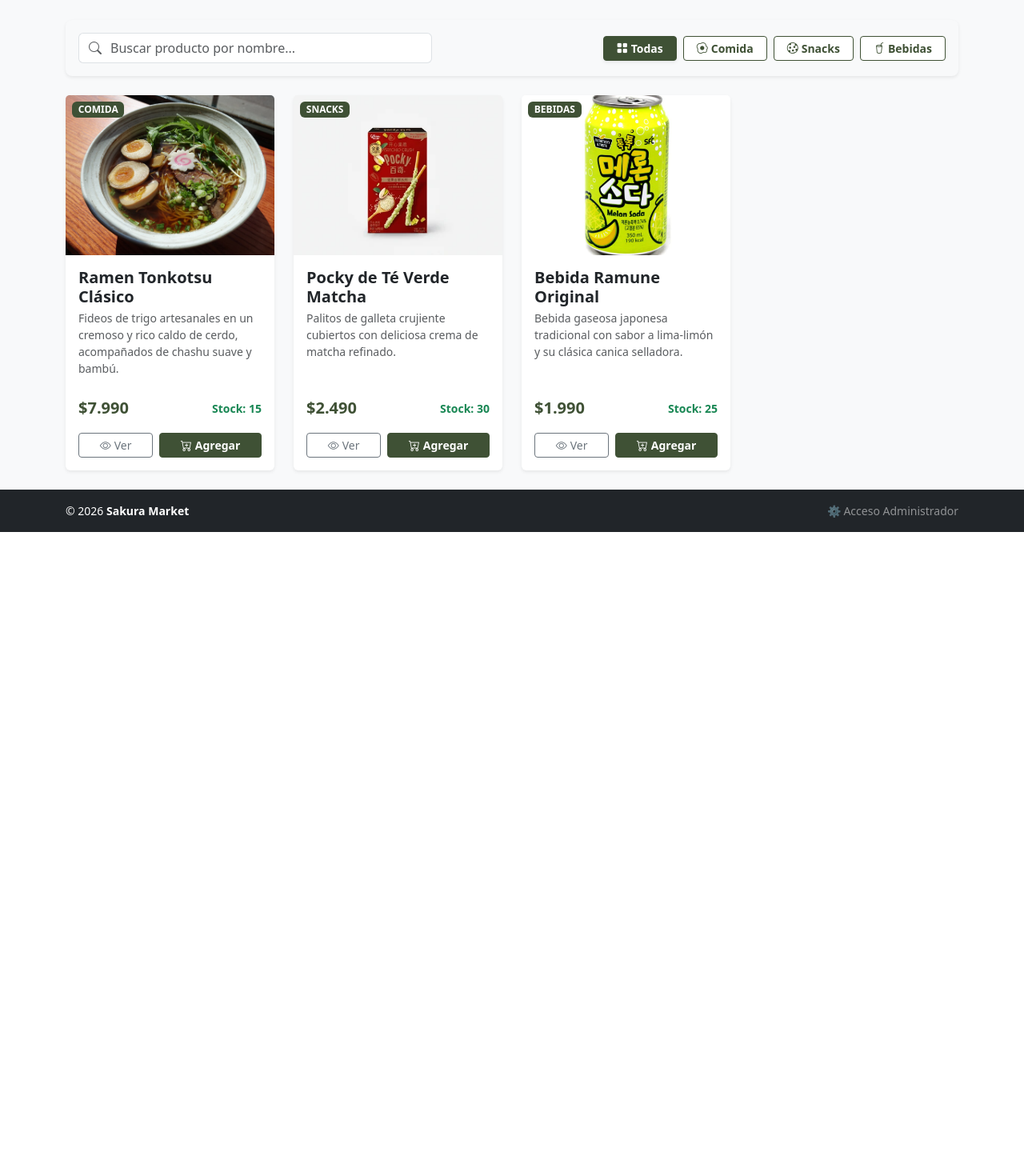
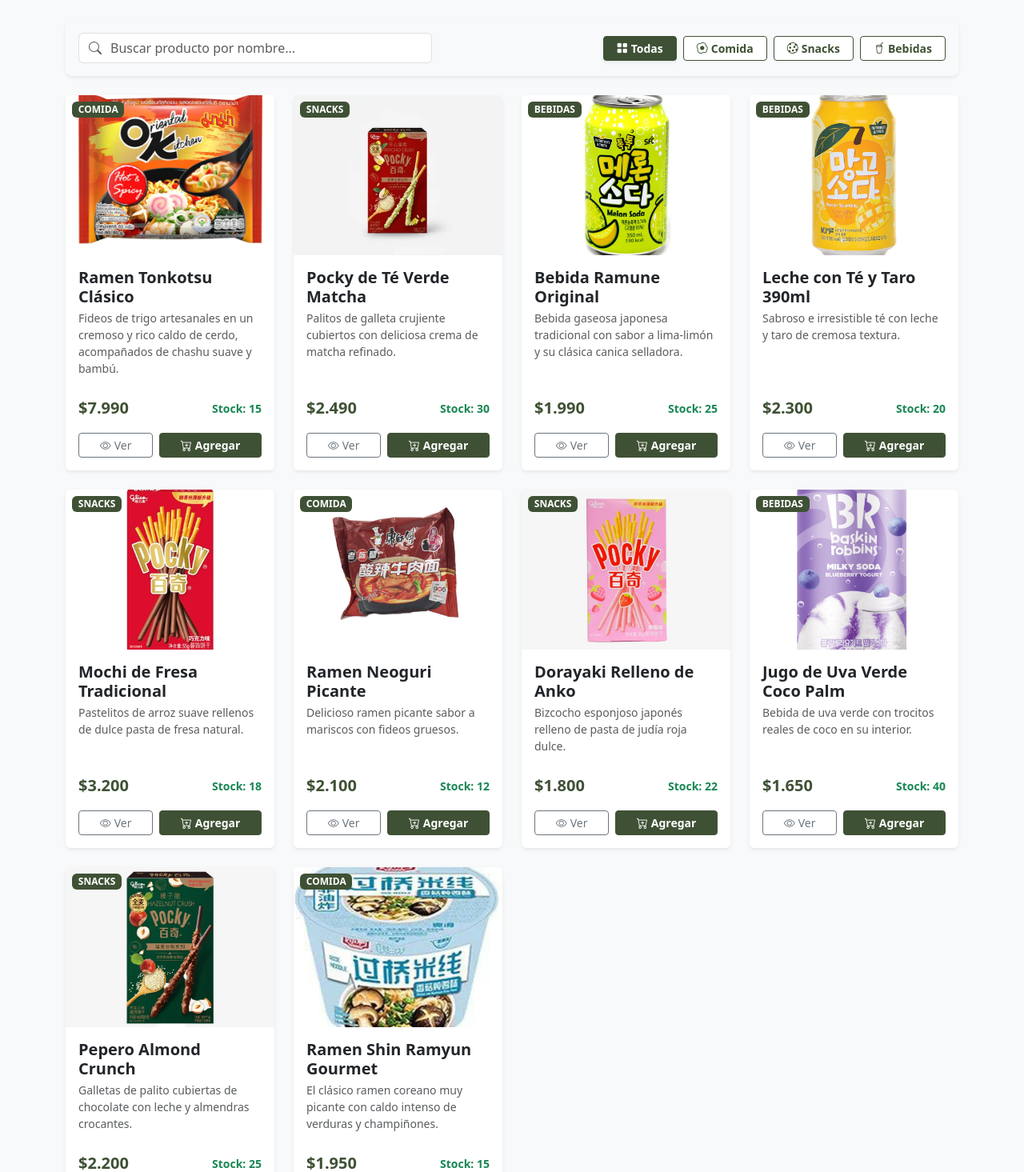
Before and after one commit to Pan-Batido/Tienda_Comida, a React (Vite) app in the folder sakura-market-react/: page / in a window 1280 px wide. Shown: the part 625-2090 px from the top of the page at 80% size. Before the commit the page ends 1290 px from the top, so only its background shows below. Built offline with nearby package versions, Linux system fonts and the light colour scheme.

Commit message:
arreglos finales- agregar productos en ofertas

```diff
--- a/sakura-market-react/src/components/Carrusel.jsx
+++ b/sakura-market-react/src/components/Carrusel.jsx
@@ -24,13 +24,6 @@
           <div className="container py-4 position-relative">
             <h1 className="display-4 fw-bold text-shadow">Ramen</h1>
             <p className="lead fw-normal text-light fs-5">Deliciosos fideos instantáneos.</p>
-            <button
-              onClick={() => alSeleccionarCategoria('Comida')}
-              className="btn btn-lg mt-3 px-4 rounded-pill shadow-sm fw-bold text-white"
-              style={{ backgroundColor: '#f282a5', borderColor: '#f282a5' }}
-            >
-              <i className="bi bi-shop me-1"></i> Explorar Ramen
-            </button>
           </div>
         </div>
 
@@ -45,13 +38,6 @@
           <div className="container py-4 position-relative">
             <h1 className="display-4 fw-bold text-shadow">Snacks & Dulces Japoneses</h1>
             <p className="lead fw-normal text-light fs-5">Pockys, mochis, dorayakis y los mejores bocadillos crujientes de Asia.</p>
-            <button
-              onClick={() => alSeleccionarCategoria('Snacks')}
-              className="btn btn-lg mt-3 px-4 rounded-pill shadow-sm fw-bold text-white"
-              style={{ backgroundColor: '#f282a5', borderColor: '#f282a5' }}
-            >
-              <i className="bi bi-egg-fried me-1"></i> Explorar Snacks
-            </button>
           </div>
         </div>
 
@@ -66,13 +52,6 @@
           <div className="container py-4 position-relative">
             <h1 className="display-4 fw-bold text-shadow">Bebidas, Milk & Tea</h1>
             <p className="lead fw-normal text-light fs-5">Refréscate con las mejores bebidas de Asia</p>
-            <button
-              onClick={() => alSeleccionarCategoria('Bebidas')}
-              className="btn btn-lg mt-3 px-4 rounded-pill shadow-sm fw-bold text-white"
-              style={{ backgroundColor: '#f282a5', borderColor: '#f282a5' }}
-            >
-              <i className="bi bi-cup-straw me-1"></i> Explorar Bebidas
-            </button>
           </div>
         </div>
       </div>
--- a/sakura-market-react/src/data/db.js
+++ b/sakura-market-react/src/data/db.js
@@ -4,9 +4,16 @@
 const DB_USUARIOS_KEY = 'sakura_usuarios';
 
 // Definición de rutas de imágenes
-const ramenJapones = '/src/assets/img/ramen-banner.jpg';
-const pockyMatcha = '/src/assets/img/Pocky1.webp';
-const ramuneSaborOriginal = '/src/assets/img/bebida1.jpg';
+const ramen1 = '/src/assets/img/RamenOrientalPicante.png';
+const ramen2 = '/src/assets/img/RamenCarne.jpg';
+const ramen3 = '/src/assets/img/RamenPollo.png';
+const snack1 = '/src/assets/img/Pocky1.webp';
+const snack2 = '/src/assets/img/Pocky2.webp';
+const snack3 = '/src/assets/img/Pocky3.webp';
+const snack4 = '/src/assets/img/Pocky4.webp';
+const bebida1 = '/src/assets/img/bebida1.jpg';
+const bebida3 = '/src/assets/img/bebida3.png';
+const bebida6 ='/src/assets/img/bebida6.png';
 
 // Catálogo inicial
 const productosIniciales = [
@@ -17,7 +24,7 @@
     precio: 7990,
     categoria: 'Comida',
     stock: 15,
-    imagen: ramenJapones
+    imagen: ramen1
   },
   {
     id: 2,
@@ -26,7 +33,7 @@
     precio: 2490,
     categoria: 'Snacks',
     stock: 30,
-    imagen: pockyMatcha
+    imagen: snack1
   },
   {
     id: 3,
@@ -35,7 +42,70 @@
     precio: 1990,
     categoria: 'Bebidas',
     stock: 25,
-    imagen: ramuneSaborOriginal
+    imagen: bebida1
+  },
+  {
+    id: 4,
+    nombre: 'Leche con Té y Taro 390ml',
+    descripcion: 'Sabroso e irresistible té con leche y taro de cremosa textura.',
+    precio: 2300,
+    categoria: 'Bebidas',
+    stock: 20,
+    imagen: bebida3
+  },
+  {
+    id: 5,
+    nombre: 'Mochi de Fresa Tradicional',
+    descripcion: 'Pastelitos de arroz suave rellenos de dulce pasta de fresa natural.',
+    precio: 3200,
+    categoria: 'Snacks',
+    stock: 18,
+    imagen: snack2
+  },
+  {
+    id: 6,
+    nombre: 'Ramen Neoguri Picante',
+    descripcion: 'Delicioso ramen picante sabor a mariscos con fideos gruesos.',
+    precio: 2100,
+    categoria: 'Comida',
+    stock: 12,
+    imagen: ramen2
+  },
+  {
+    id: 7,
+    nombre: 'Dorayaki Relleno de Anko',
+    descripcion: 'Bizcocho esponjoso japonés relleno de pasta de judía roja dulce.',
+    precio: 1800,
+    categoria: 'Snacks',
+    stock: 22,
+    imagen: snack3
+  },
+  {
+    id: 8,
+    nombre: 'Jugo de Uva Verde Coco Palm',
+    descripcion: 'Bebida de uva verde con trocitos reales de coco en su interior.',
+    precio: 1650,
+    categoria: 'Bebidas',
+    stock: 40,
+    imagen: bebida6
+  },
+  {
+    id: 9,
+    nombre: 'Pepero Almond Crunch',
+    descripcion: 'Galletas de palito cubiertas de chocolate con leche y almendras crocantes.',
+    precio: 2200,
+    categoria: 'Snacks',
+    stock: 25,
+    imagen: snack4
+  },
+  {
+    id: 10,
+    nombre: 'Ramen Shin Ramyun Gourmet',
+    descripcion: 'El clásico ramen coreano muy picante con caldo intenso de verduras y champiñones.',
+    precio: 1950,
+    categoria: 'Comida',
+    stock: 15,
+    imagen: ramen3
   }
 ];
 
--- a/sakura-market-react/src/pages/Ofertas.jsx
+++ b/sakura-market-react/src/pages/Ofertas.jsx
@@ -6,15 +6,15 @@
   const [ofertas, setOfertas] = useState([]);
 
   useEffect(() => {
-    // Simular productos en oferta
+    // Cargar únicamente los primeros 5 productos seleccionados para la sección de ofertas
     const prods = obtenerProductos();
-    setOfertas(prods);
+    setOfertas(prods.slice(0, 5));
   }, []);
 
   return (
     <div className="container py-4">
       <div className="bg-danger text-white rounded-3 p-4 mb-4 shadow-sm text-center">
-        <h1 className="fw-bold mb-2">🔥 Ofertas & Descuentos Especiales</h1>
+        <h1 className="fw-bold mb-2"> Ofertas & Descuentos Especiales</h1>
         <p className="lead mb-0">¡Aprovecha precios rebajados en tus snacks y bebidas favoritas por tiempo limitado!</p>
       </div>
 
```
